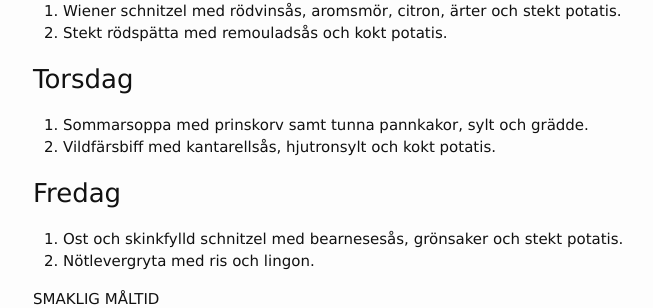
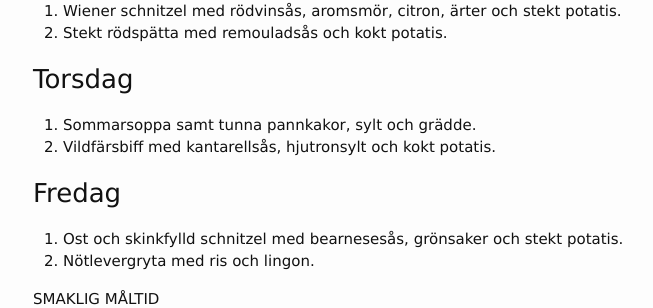
Before and after one commit to FarInn62/farinn62.github.io, a Jekyll site: the page built from lunch.md, in a window 1280 px wide. Shown: the part 467-775 px from the top of the page, without its empty margins (237-890 px from the left). Built offline with Jekyll 4.4.1, drawn with Linux system fonts in a browser that asks for light colours.

Commit message:
Update lunch.md

```diff
--- a/lunch.md
+++ b/lunch.md
@@ -26,7 +26,7 @@ Alla rätter: 95:- Take away: 80:-
 
 ### Torsdag
 
-1. Sommarsoppa med prinskorv samt tunna pannkakor, sylt och grädde.
+1. Sommarsoppa samt tunna pannkakor, sylt och grädde.
 2. Vildfärsbiff med kantarellsås, hjutronsylt och kokt potatis.
 
 ### Fredag
```
